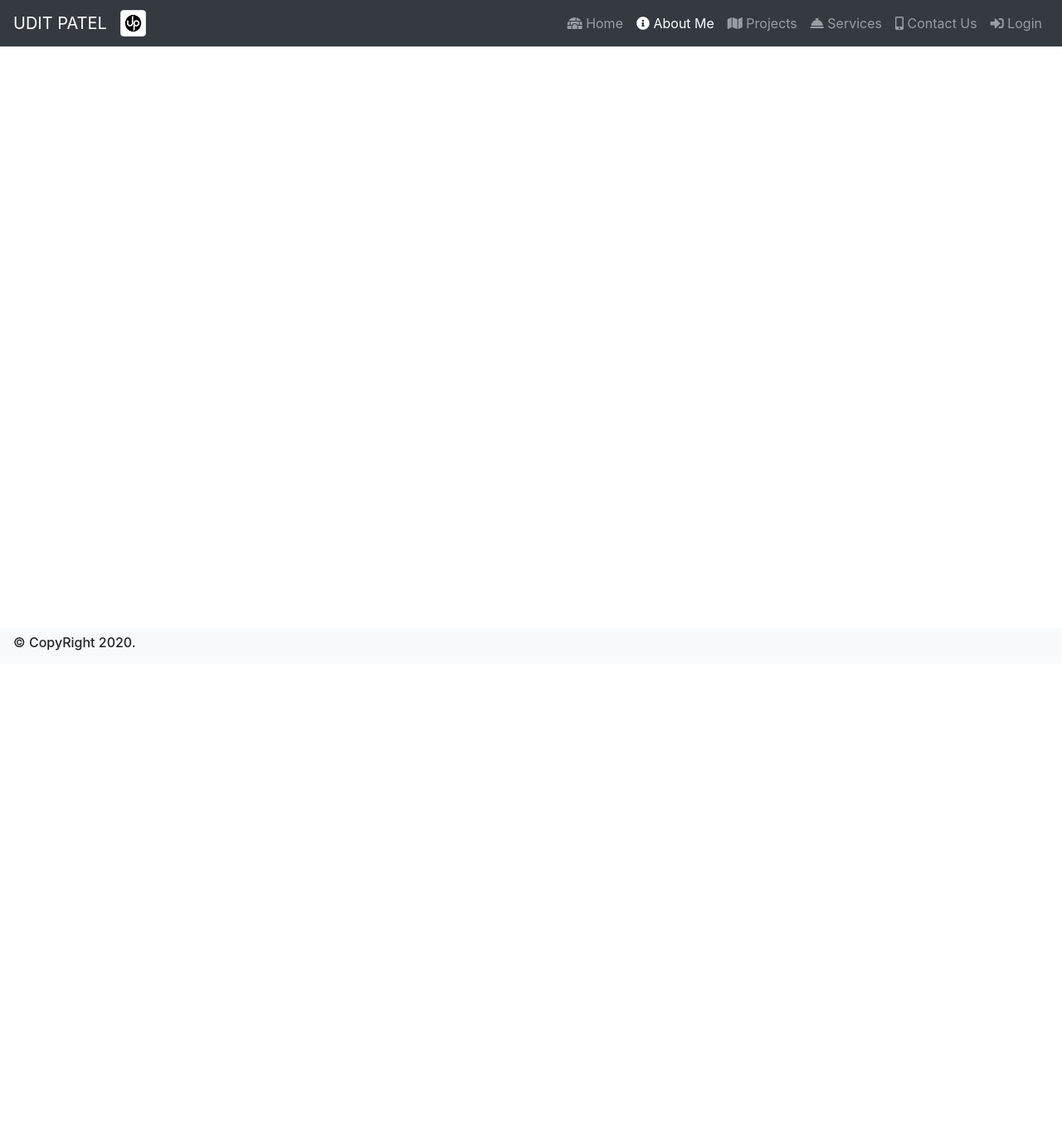
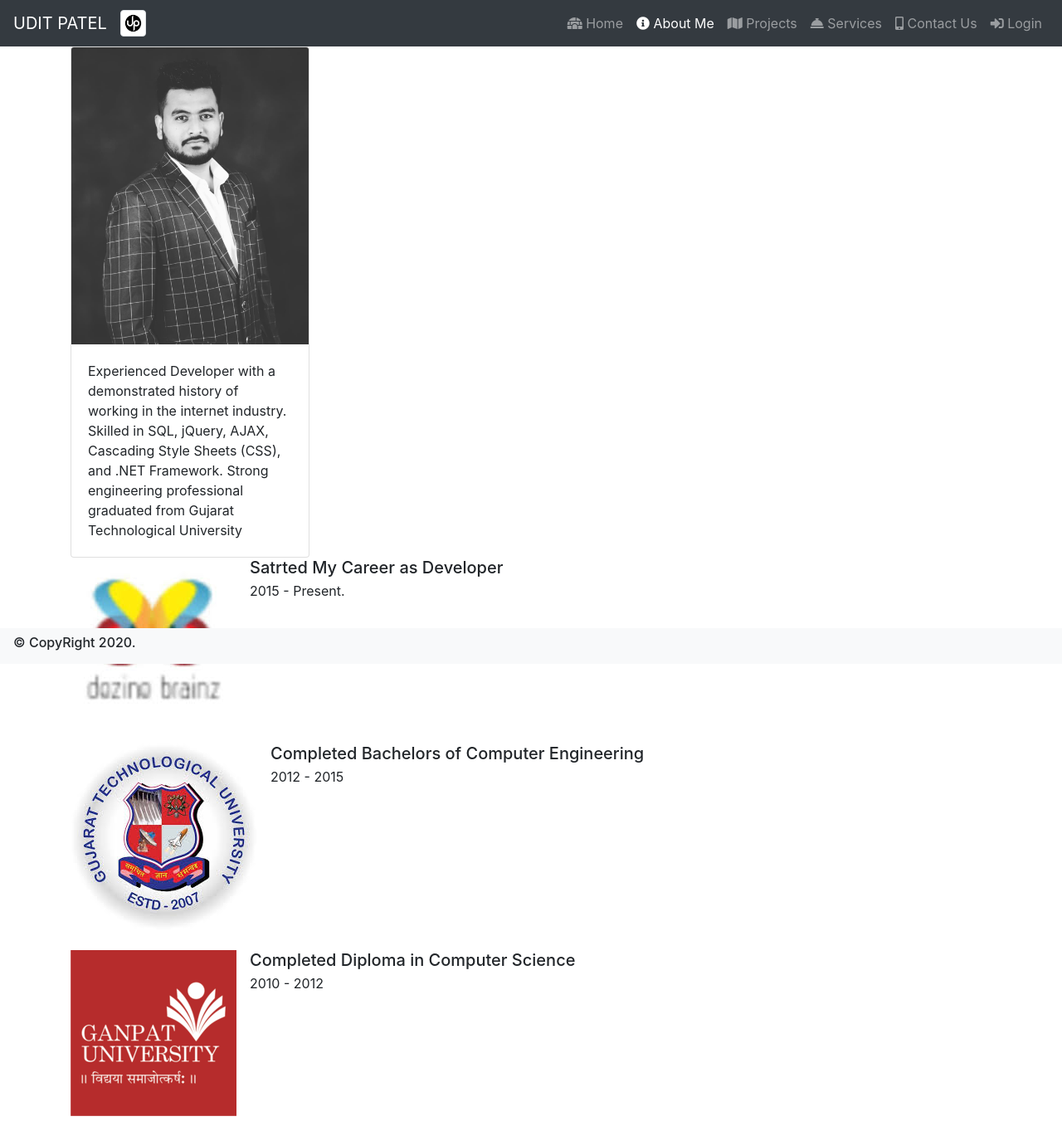
Before and after one commit to PunitPatel2806/Lab4, a Node server app: page /about in a window 1280 px wide. Shown: the whole page at 83% size. Before the commit the page ends 784 px from the top, so only its background shows below. Run offline with Node 20, Linux system fonts and the light colour scheme; some libraries are stand-ins or nearby versions.

Commit message:
abiut me Page

```diff
--- a/WEBD6201-W2020-Lesson11-master/server/views/content/about.ejs
+++ b/WEBD6201-W2020-Lesson11-master/server/views/content/about.ejs
@@ -1,10 +1,34 @@
 <!-- Main Content -->
 <div class="row">
     <div class="col">
-            <div class="jumbotron" id="contentArea">
-                <h1 class="display-4">Interesting Stuff about me...</h1>
-
-                <p>Lorem ipsum, dolor sit amet consectetur adipisicing elit. Exercitationem aspernatur doloremque tenetur. Sint asperiores tempora, odit nisi, libero voluptatum quam optio consequuntur magnam dolore id eius laboriosam? Vel, quaerat deleniti.</p>
+        <div class="card" style="width: 18rem;">
+            <img src="/image/udit.jpeg" class="card-img-top" alt="...">
+            <div class="card-body">
+              <p class="card-text">Experienced Developer with a demonstrated history of working in the internet industry. Skilled in SQL, jQuery, AJAX, Cascading Style Sheets (CSS), and .NET Framework. Strong engineering professional graduated from Gujarat Technological University </p>
             </div>
+          </div>
+          <ul class="list-unstyled">
+            <li class="media">
+              <img src="/image/db.jfif" class="mr-3" alt="...">
+              <div class="media-body">
+                <h5 class="mt-0 mb-1">Satrted My Career as Developer</h5>
+                 2015 - Present.
+            </div>
+            </li>
+            <li class="media my-4">
+              <img src="/image/gtu.jfif" class="mr-3" alt="...">
+              <div class="media-body">
+                <h5 class="mt-0 mb-1">Completed Bachelors of Computer Engineering</h5>
+                2012 - 2015
+            </div>
+            </li>
+            <li class="media my-4">
+                <img src="/image/download.png" class="mr-3" alt="...">
+                <div class="media-body">
+                  <h5 class="mt-0 mb-1">Completed Diploma in Computer Science</h5>
+                  2010 - 2012
+                </div>
+              </li>
+        </ul>
     </div>
 </div>
--- a/WEBD6201-W2020-Lesson11-master/server/views/partials/header.ejs
+++ b/WEBD6201-W2020-Lesson11-master/server/views/partials/header.ejs
@@ -29,7 +29,7 @@
           <% } else { %>
            <li id="projects" class="nav-item">
          <% } %>
-         <a class="nav-link" href="/projects"><i class="fas fa-map"></i> Projects</a></li>
+         <a class="nav-link" href="/products"><i class="fas fa-map"></i> Projects</a></li>
 
          <% if(title == 'Services') { %>
           <li id="services" class="nav-item active">
```
Also changed, not shown: WEBD6201-W2020-Lesson11-master/public/image/db.jfif (added), WEBD6201-W2020-Lesson11-master/public/image/download.png (added), WEBD6201-W2020-Lesson11-master/public/image/gtu.jfif (added), WEBD6201-W2020-Lesson11-master/public/image/udit.jpeg (added).
